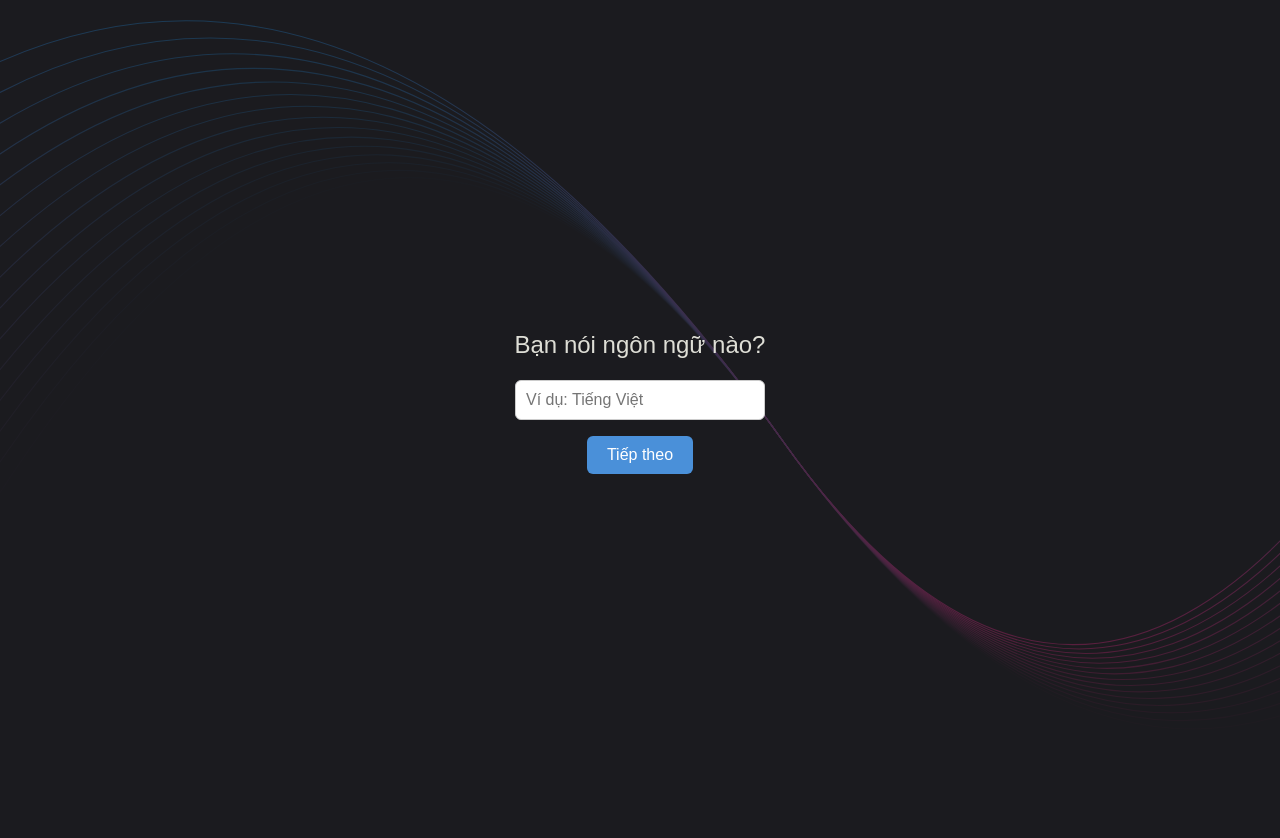
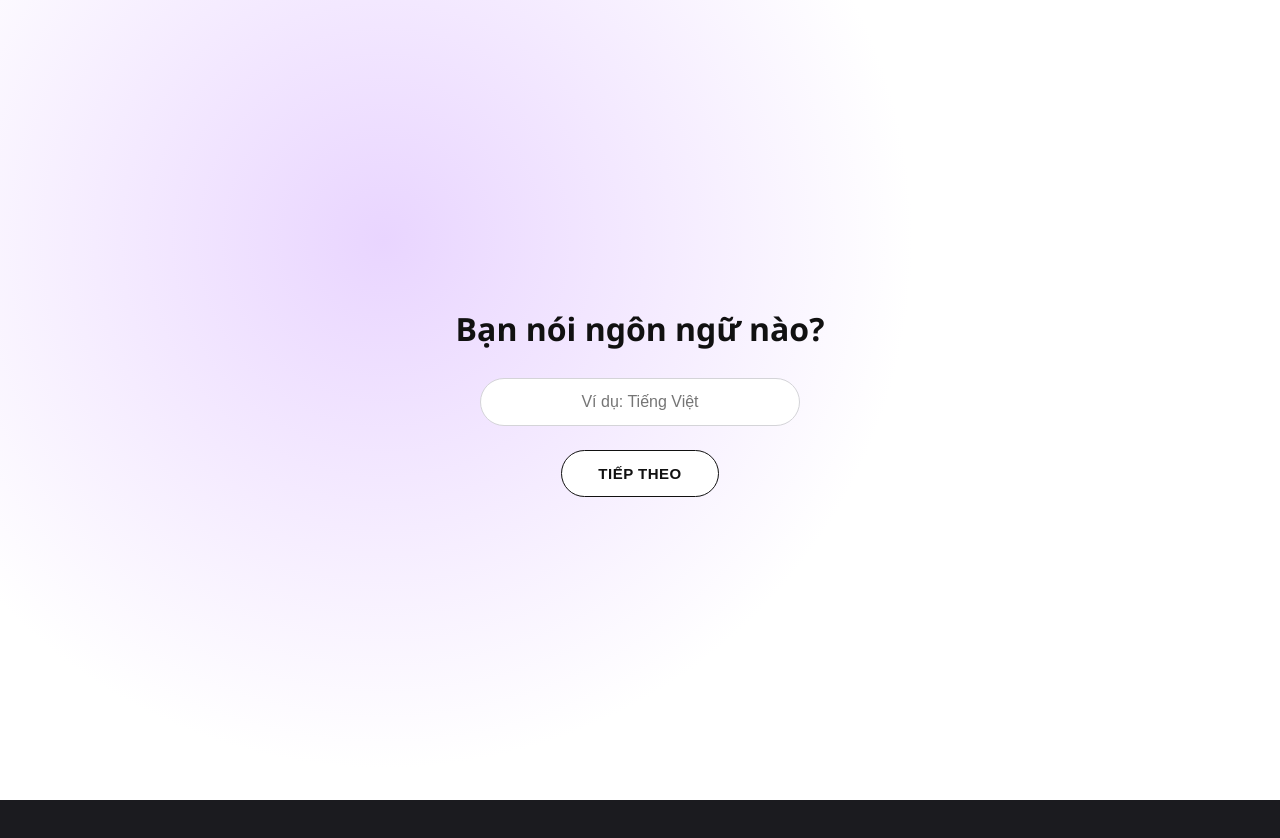
Before and after one commit to c0mpl1c8/EnglishAIApp, a React (Vite) app in the folder english-ai-app/src/renderer/: page / in a window 1280 px wide. Shown: the top 838 px of the page. Built offline with nearby package versions, Linux system fonts and the light colour scheme.

Commit message:
Improve UI styling

```diff
--- a/english-ai-app/src/renderer/src/App.jsx
+++ b/english-ai-app/src/renderer/src/App.jsx
@@ -18,7 +18,7 @@ function App() {
   if(step==1){
     return(
       <div style={styles.container}>
-        <h2>Bạn nói ngôn ngữ nào?</h2>
+       <h2 style={styles.question}>Bạn nói ngôn ngữ nào?</h2>
         <input
           style={styles.input}
           type="text"
@@ -36,7 +36,7 @@ function App() {
   if(step == 2){
     return(
        <div style={styles.container}>
-        <h2>Bạn muốn học ngôn ngữ nào?</h2>
+        <h2 style={styles.question}>Bạn muốn học ngôn ngữ nào?</h2>
         <input
           style={styles.input}
           type="text"
@@ -54,7 +54,7 @@ function App() {
   if (step == 3){
      return (
       <div style={styles.container}>
-        <h2>Mục tiêu học của bạn là gì?</h2>
+        <h2 style={styles.question}>Mục tiêu học của bạn là gì?</h2>
         <select
           style={styles.input}
           value={profile.goal}
@@ -73,12 +73,35 @@ function App() {
     )
   }
 
+ if (step === 4) {
+    return (
+      <div style={styles.container}>
+        <h2 style={styles.question}>Đánh giá trình độ</h2>
+        <p>Hãy viết 2-3 câu bằng {profile.targetLanguage} mô tả một ngày bình thường của bạn.</p>
+        <textarea
+          style={styles.textarea}
+          placeholder="Type your answer here..."
+          value={profile.placementAnswer || ''}
+          onChange={(e) => handleChange('placementAnswer', e.target.value)}
+        />
+        <button
+          style={styles.button}
+          onClick={handleNext}
+          disabled={!profile.placementAnswer}
+        >
+          Nộp bài
+        </button>
+      </div>
+    )
+  }
+
   return (
-     <div style={styles.container}>
-      <h2>Hoàn tất!</h2>
+    <div style={styles.container}>
+      <h2 style={styles.question}>Hoàn tất!</h2>
       <p>Ngôn ngữ mẹ đẻ: {profile.nativeLanguage}</p>
       <p>Ngôn ngữ muốn học: {profile.targetLanguage}</p>
       <p>Mục tiêu: {profile.goal}</p>
+      <p>Câu trả lời placement: {profile.placementAnswer}</p>
     </div>
   )
 }
@@ -90,25 +113,59 @@ const styles = {
     alignItems: 'center',
     justifyContent: 'center',
     height: '100vh',
-    gap: '16px',
-    fontFamily: 'sans-serif'
+    width: '100vw',
+    gap: '24px',
+    fontFamily: "'Segoe UI', sans-serif",
+    background: 'radial-gradient(circle at 30% 30%, #e9d5ff 0%, #ffffff 50%, #ffffff 100%)',
+    color: '#1a1a1a',
+    padding: '20px',
+    boxSizing: 'border-box',
+    textAlign: 'center'
+  },
+  question: {
+    fontFamily: "'Segoe UI', sans-serif",
+    fontSize: '32px',
+    fontWeight: '700',
+    color: '#111111',
+    margin: 0
   },
   input: {
-    padding: '10px',
+    padding: '14px 20px',
     fontSize: '16px',
-    width: '250px',
-    borderRadius: '6px',
-    border: '1px solid #ccc'
+    width: '320px',
+    borderRadius: '999px',
+    border: '1.5px solid #d4d4d8',
+    background: '#ffffff',
+    color: '#1a1a1a',
+    outline: 'none',
+    textAlign: 'center'
+  },
+  textarea: {
+    padding: '14px 20px',
+    fontSize: '16px',
+    width: '380px',
+    height: '110px',
+    borderRadius: '20px',
+    border: '1.5px solid #d4d4d8',
+    background: '#ffffff',
+    color: '#1a1a1a',
+    fontFamily: "'Segoe UI', sans-serif",
+    outline: 'none',
+    resize: 'none'
   },
   button: {
-    padding: '10px 20px',
-    fontSize: '16px',
-    borderRadius: '6px',
-    border: 'none',
-    background: '#4a90d9',
-    color: 'white',
-    cursor: 'pointer'
+    padding: '14px 36px',
+    fontSize: '15px',
+    fontWeight: '700',
+    letterSpacing: '0.5px',
+    borderRadius: '999px',
+    border: '1.5px solid #111111',
+    background: '#ffffff',
+    color: '#111111',
+    cursor: 'pointer',
+    textTransform: 'uppercase'
   }
 }
 
+
 export default App
```
